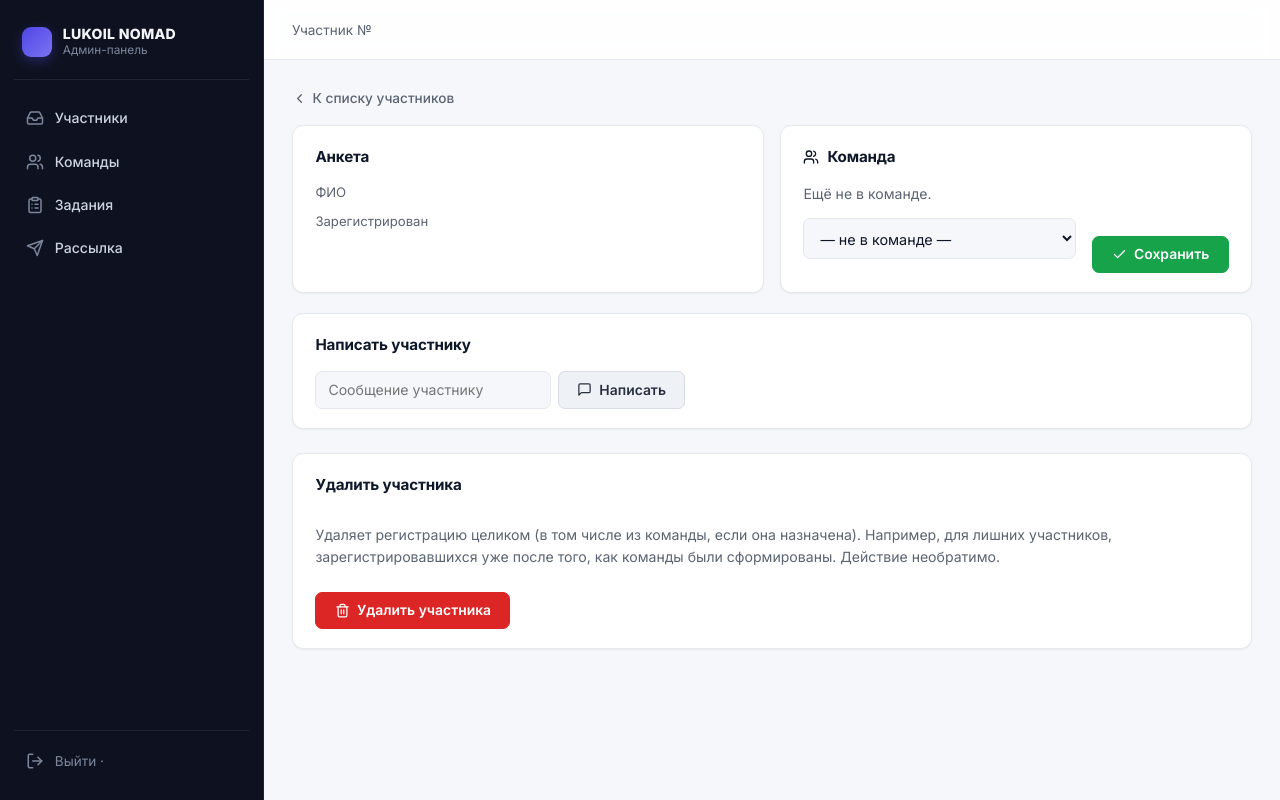
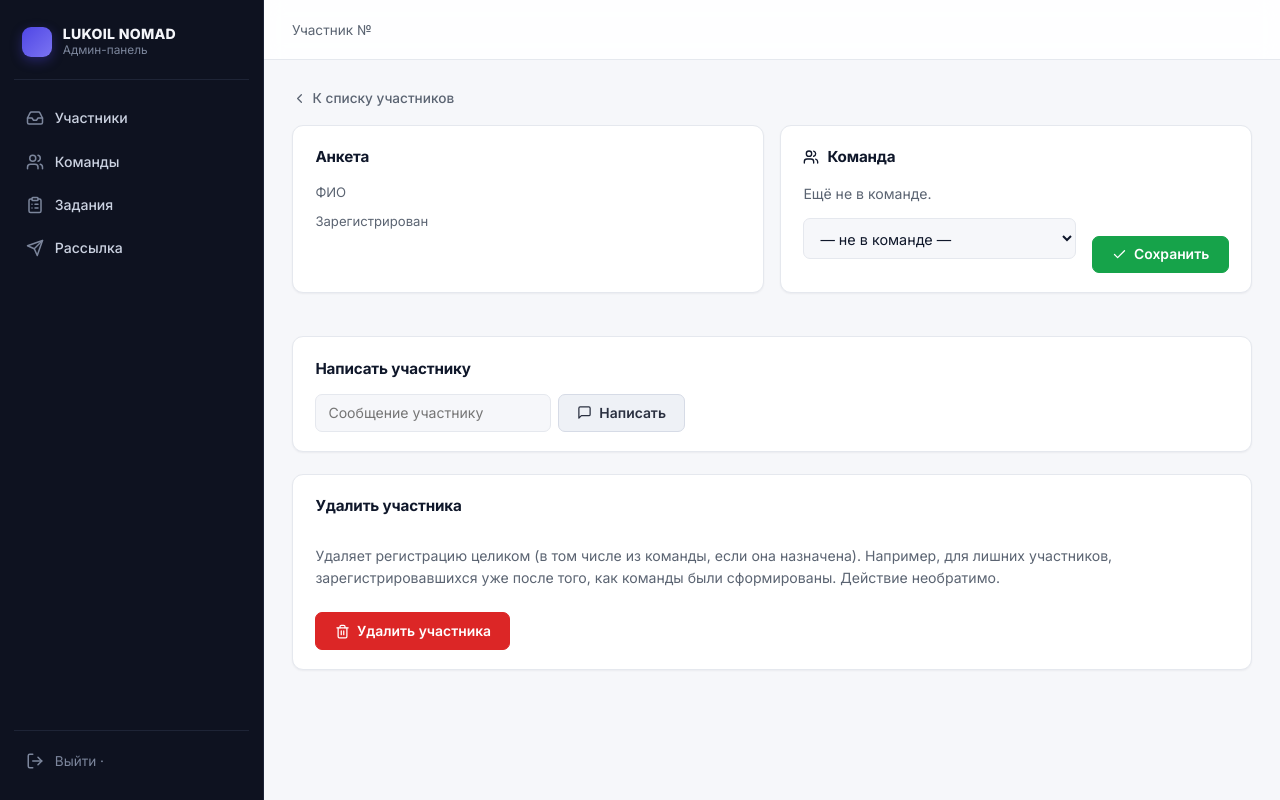
Before and after one commit to ROGi0228/lukoil-nomad, a FastAPI app: template src/admin_panel/templates/application_detail.html in a window 1280 px wide. Run offline with FastAPI, Linux system fonts and the light colour scheme; the template is opened without the code that fills it, so the values that code supplies are empty; parts of the project's set-up code (start-up, migrations or seed data) failed here and were passed over.

Commit message:
Fix missing gap between standalone card sections, unify spacing rhythm
Pages that don't wrap their sections in .stack (task detail, task edit)
had zero space between adjacent cards since .detail-card had no margin
of its own — only .stack's gap provided that. Gives .detail-card a
default bottom margin, cancelled where it's already inside a .stack so
spacing isn't doubled. Also unifies .detail-grid/.actions margins to the
same 1.35rem used by .stack, instead of three slightly different values.

Co-Authored-By: Claude Sonnet 5 <noreply@anthropic.com>

```diff
--- a/src/admin_panel/static/style.css
+++ b/src/admin_panel/static/style.css
@@ -780,7 +780,7 @@ h1, h2, h3 {
     display: grid;
     grid-template-columns: 1fr 1fr;
     gap: 1rem;
-    margin-bottom: 1.25rem;
+    margin-bottom: 1.35rem;
 }
 
 .detail-card {
@@ -789,6 +789,15 @@ h1, h2, h3 {
     border-radius: var(--radius-md);
     padding: 1.2rem 1.4rem;
     box-shadow: var(--shadow-xs);
+    /* Отступ снизу — на случай, когда карточка стоит сама по себе прямо в
+       .content (task_detail.html, task_edit.html), без обёртки .stack. Внутри
+       .stack он обнуляется ниже — там расстояние между карточками уже даёт
+       gap контейнера, дублировать его не нужно. */
+    margin-bottom: 1.35rem;
+}
+
+.stack > .detail-card {
+    margin-bottom: 0;
 }
 
 .detail-card h2 {
@@ -852,7 +861,7 @@ h1, h2, h3 {
     flex-wrap: wrap;
     align-items: center;
     gap: 0.6rem;
-    margin-bottom: 1.5rem;
+    margin-bottom: 1.35rem;
     background: var(--surface);
     border: 1px solid var(--border);
     border-radius: var(--radius-md);
```
